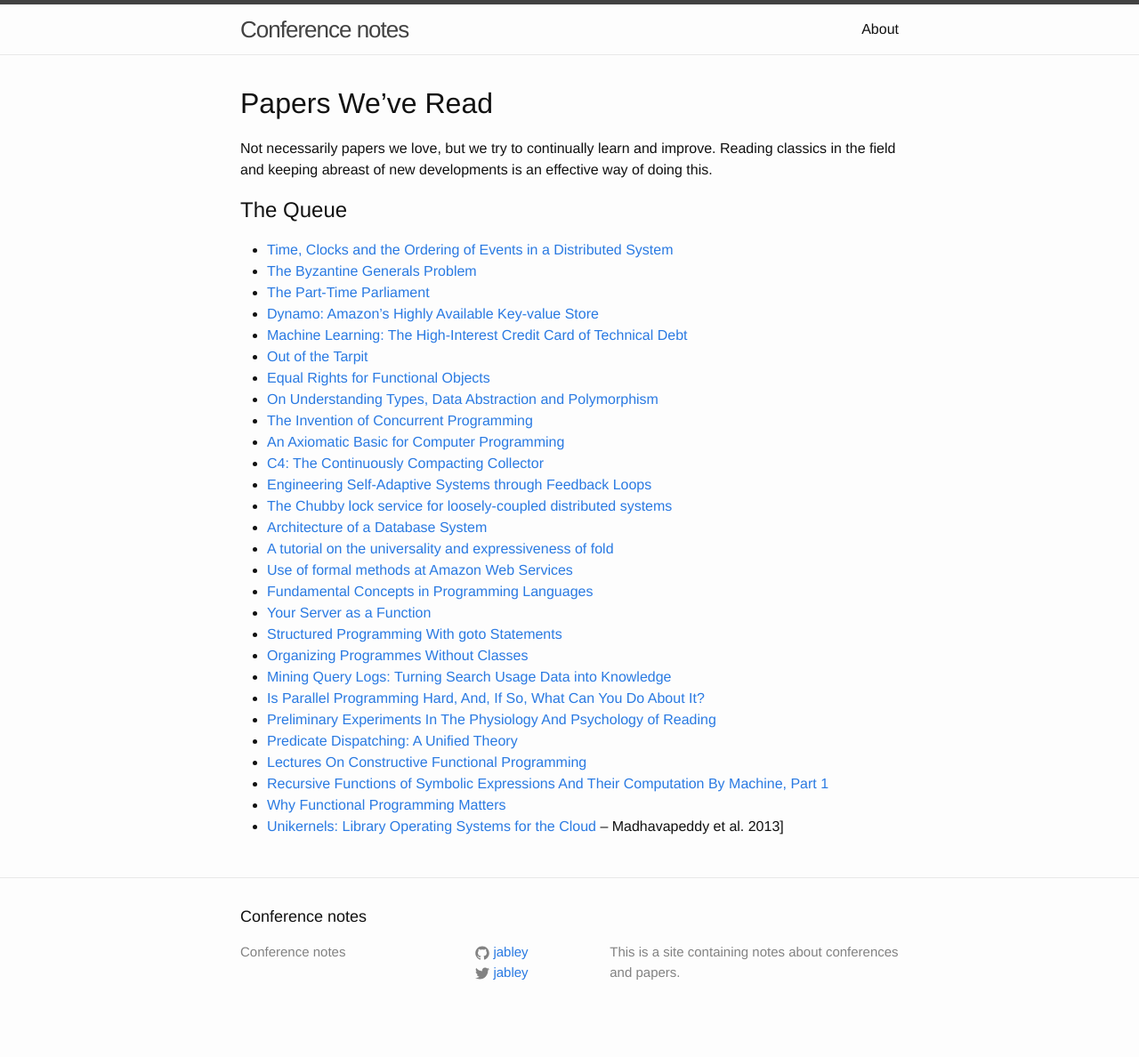
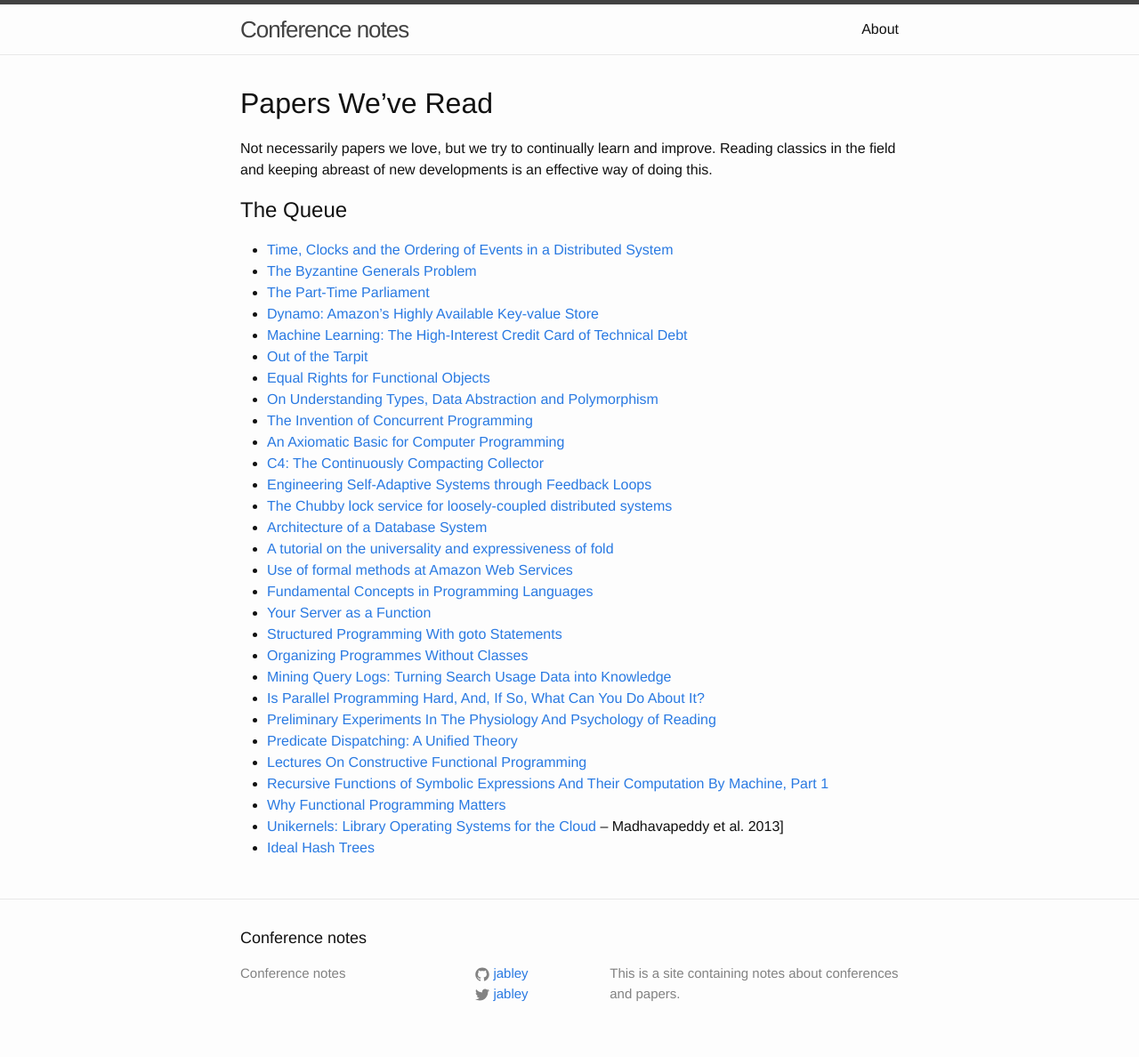
Before and after one commit to jabley/confnotes.club, a Jekyll site: the page built from _papers/index.md, in a window 1280 px wide. Shown: the whole page at 89% size. Built offline with Jekyll 4.4.1, drawn with Linux system fonts in a browser that asks for light colours; before the commit the page ends 1164 px from its top, so only the background shows below that.

Commit message:
Add Ideal Hash Trees

```diff
--- a/_papers/index.md
+++ b/_papers/index.md
@@ -36,3 +36,4 @@ Not necessarily papers we love, but we try to continually learn and improve. Rea
 - [Recursive Functions of Symbolic Expressions And Their Computation By Machine, Part 1](http://www-formal.stanford.edu/jmc/recursive.pdf)
 - [Why Functional Programming Matters](https://github.com/papers-we-love/papers-we-love/blob/master/functional_programming/why-functional-programming-matters.pdf?raw=true)
 - [Unikernels: Library Operating Systems for the Cloud](http://anil.recoil.org/papers/2013-asplos-mirage.pdf) – Madhavapeddy et al. 2013]
+- [Ideal Hash Trees](http://lampwww.epfl.ch/papers/idealhashtrees.pdf)
```
